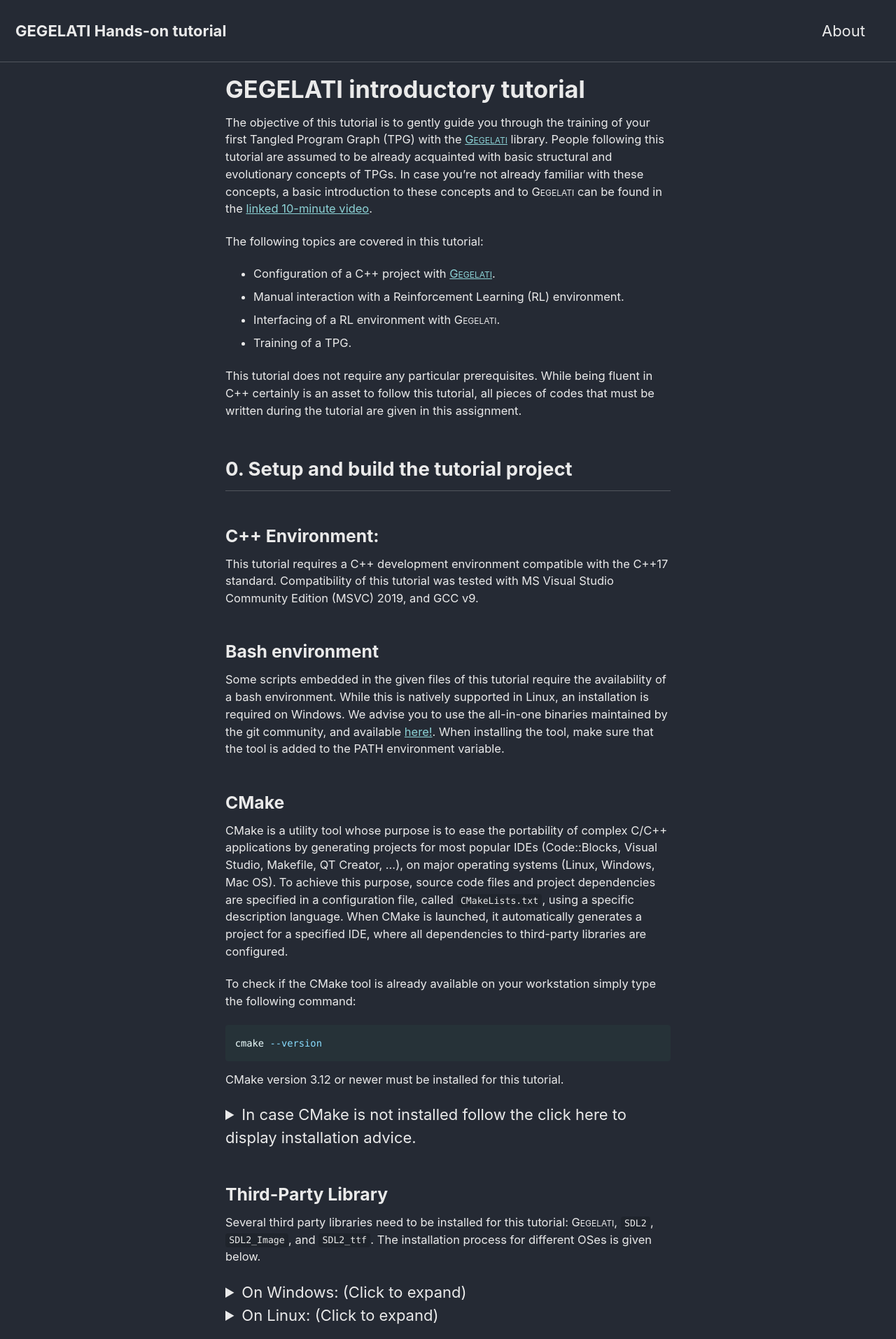
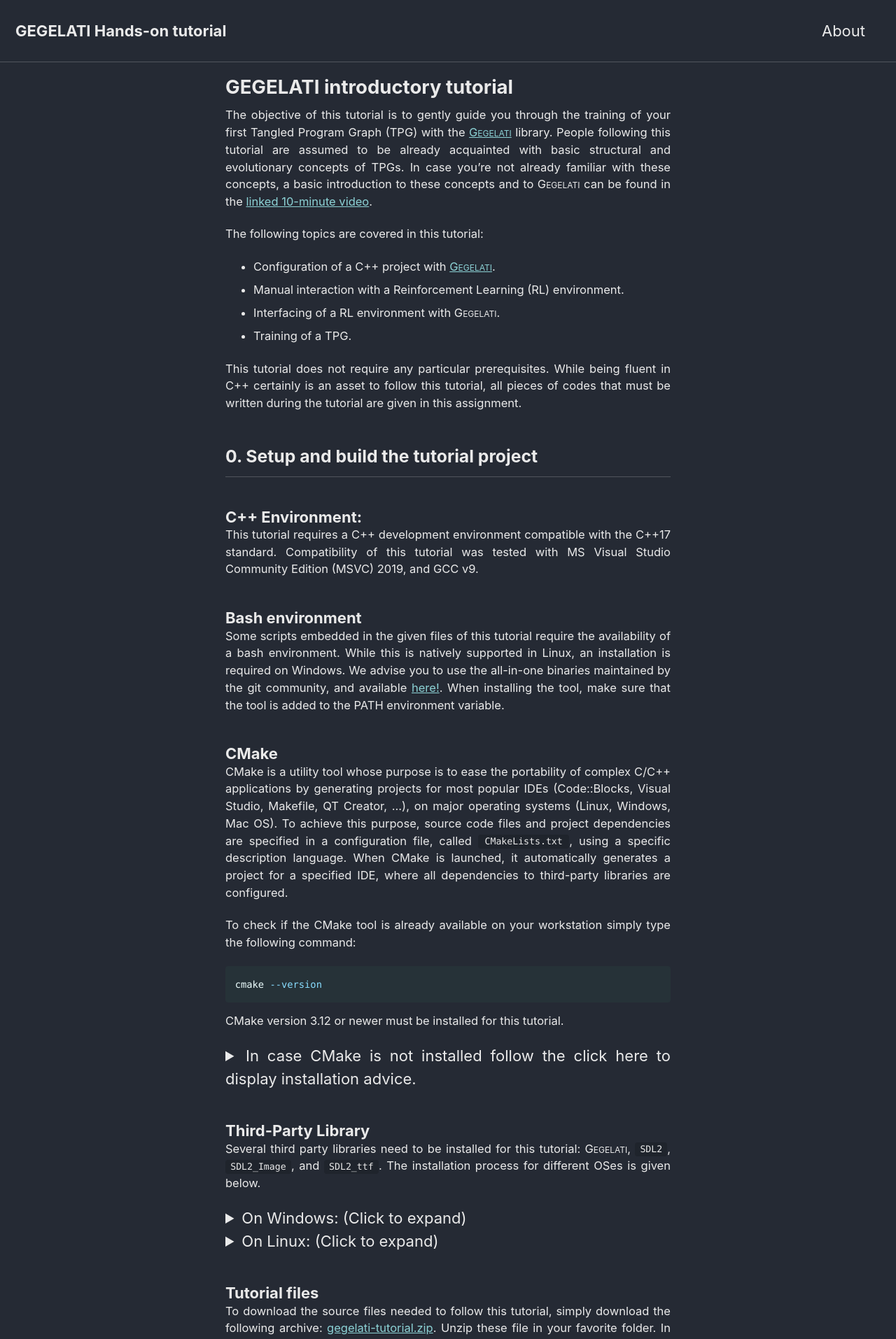
Before and after one commit to gegelati/gegelati-tutorial, a Jekyll site: the page built from docs/_pages/index.md, in a window 1280 px wide. Shown: the top 1914 px of the page at 70% size. Built offline with Jekyll 4.4.1, drawn with Linux system fonts in a browser that asks for light colours; cached includes are drawn as plain includes; formulas are drawn with MathJax 3; the list of posts is cut into pages by our own code.

Commit message:
(Pages) Adapt css.

```diff
--- a/docs/_sass/minimal-mistakes/_variables.scss
+++ b/docs/_sass/minimal-mistakes/_variables.scss
@@ -53,12 +53,20 @@ $type-size-7: 0.563em !default; // ~11px
 $type-size-8: 0.500em !default; // ~10px
 
 /* headline scale */
-$h-size-1: 1.563em !default; // ~25.008px
-$h-size-2: 1.25em !default; // ~20px
-$h-size-3: 1.125em !default; // ~18px
-$h-size-4: 1.0625em !default; // ~17px
-$h-size-5: 1.03125em !default; // ~16.5px
-$h-size-6: 1em !default; // ~16px
+// $h-size-1: 1.563em !default; // ~25.008px
+// $h-size-2: 1.25em !default; // ~20px
+// $h-size-3: 1.125em !default; // ~18px
+// $h-size-4: 1.0625em !default; // ~17px
+// $h-size-5: 1.03125em !default; // ~16.5px
+// $h-size-6: 1em !default; // ~16px
+
+/* headline scale */
+$h-size-1: 1.250em !default;
+$h-size-2: 1.125em !default;
+$h-size-3: 1.00em !default;
+$h-size-4: 0.875em !default;
+$h-size-5: 0.75em !default;
+$h-size-6: 0.6875em !default;
 
 /*
    Colors
--- a/docs/assets/css/main.scss
+++ b/docs/assets/css/main.scss
@@ -6,3 +6,18 @@
 
 @import "minimal-mistakes/skins/{{ site.minimal_mistakes_skin | default: 'default' }}"; // skin
 @import "minimal-mistakes"; // main partials
+
+.page__content {
+	text-align: justify;
+}
+
+h2, h3 {
+	margin-bottom: 0px;
+	font-weight: bold;
+}
+
+h4 {
+	font-size: $h-size-6;
+	margin-bottom: 0px;
+	font-style: italic;
+}
```
